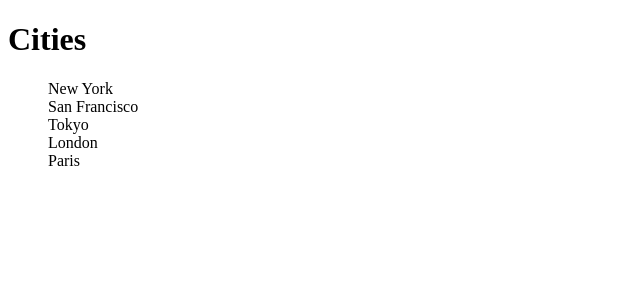
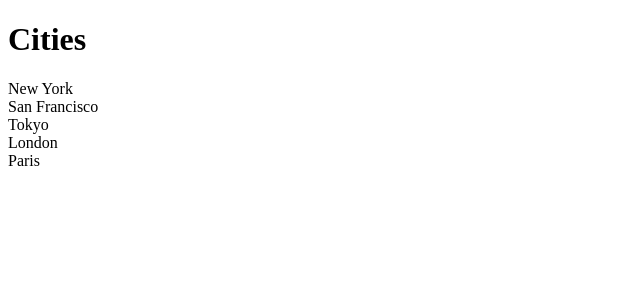
Before and after one commit to Piyush9724/LearningReact, a React (Vite) app: page / in a window 1280 px wide. Shown: the top 300 px of the page, without its empty margins (0-640 px from the left). Built offline with nearby package versions, Linux system fonts and the light colour scheme.

Commit message:
use css modules

```diff
--- a/package.json
+++ b/package.json
@@ -11,7 +11,8 @@
   "dependencies": {
     "bootstrap": "^5.2.3",
     "react": "^18.2.0",
-    "react-dom": "^18.2.0"
+    "react-dom": "^18.2.0",
+    "styled-components": "^6.1.13"
   },
   "devDependencies": {
     "@types/react": "^18.0.27",
--- a/src/components/ListGroup/ListGroup.css
+++ b/src/components/ListGroup/ListGroup.module.css
@@ -1,3 +1,4 @@
 .list-group {
     list-style: none;
+    padding: 0;
 }
--- a/src/components/ListGroup/ListGroup.tsx
+++ b/src/components/ListGroup/ListGroup.tsx
@@ -1,6 +1,6 @@
 //import { MouseEvent } from "react";
 import { useState } from "react";
-import './ListGroup.css';
+import styles from "./ListGroup.module.css";
 
 interface ListGroupProps {
   items: string[];
@@ -31,7 +31,7 @@ function ListGroup({ items, headings, onSelectItem }: ListGroupProps) {
       <h1>{headings}</h1>
       {/* {items.length === 0 ? <p>No items found</p> : null} */}
       {message}
-      <ul className="list-group">
+      <ul className={styles["list-group"]}>
         {items.map((item, index) => (
           <li
             //className="list-group-item"
```
Also changed, not shown: 1 other file (tests, documents, lock files or other folders).
